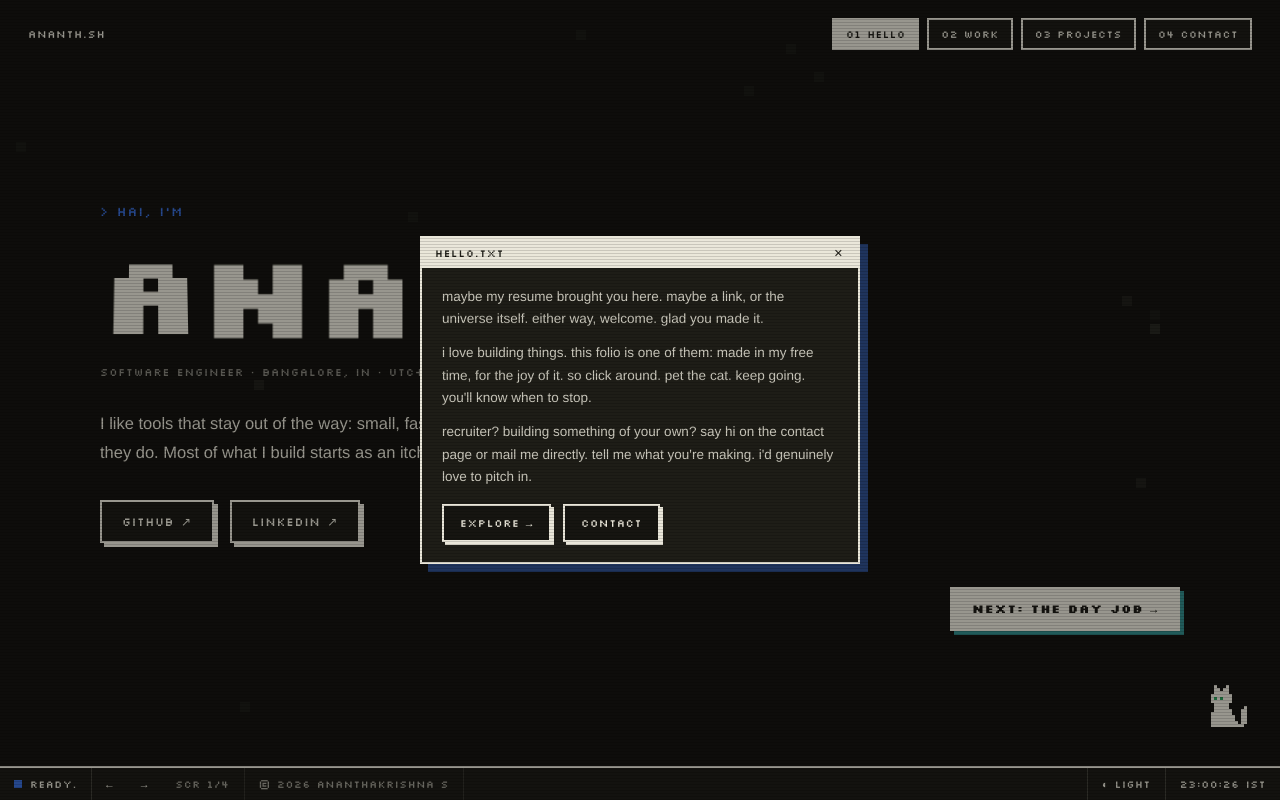
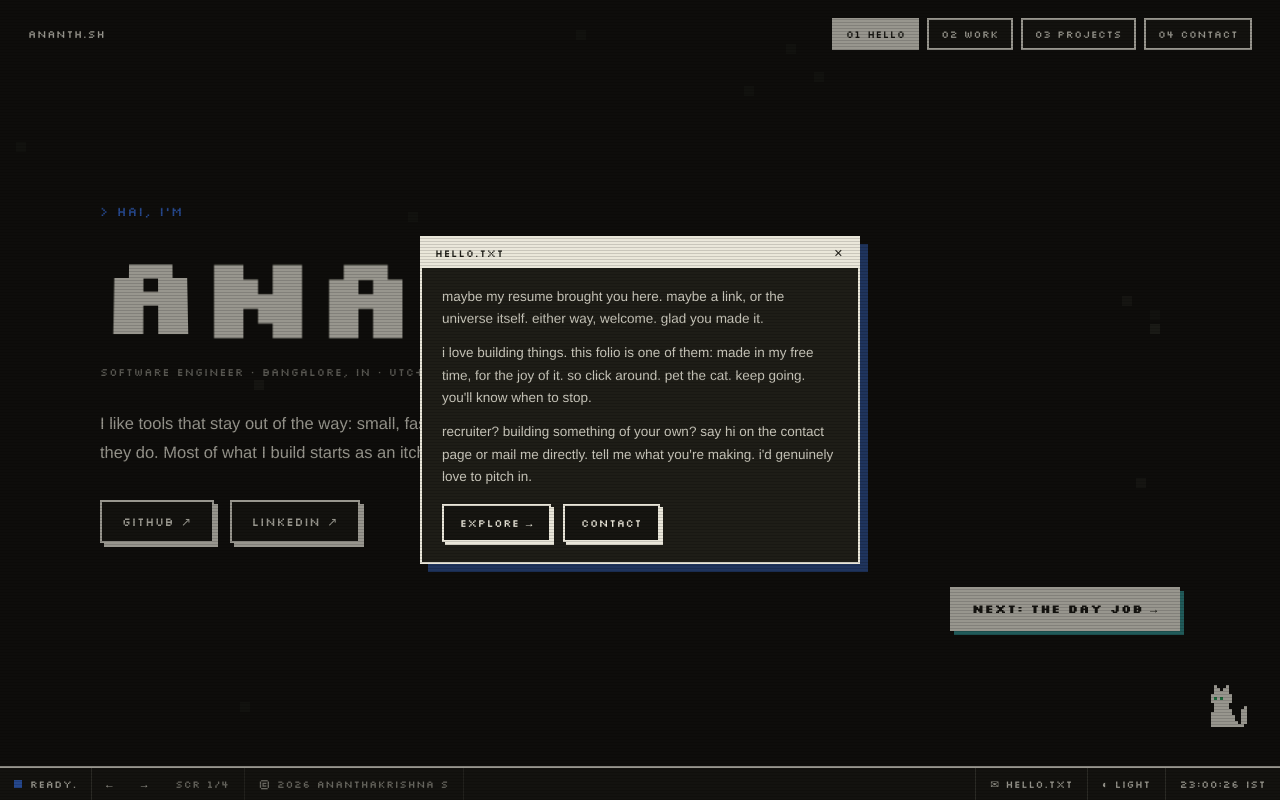
Before and after one commit to Ananthakrishna24/anantha.sh, a Svelte app: page / in a window 1280 px wide. Built offline with nearby package versions, Linux system fonts and the light colour scheme.

Commit message:
feat: enhance Intro component with open function and add hello button for welcome note

```diff
--- a/src/App.svelte
+++ b/src/App.svelte
@@ -46,6 +46,7 @@
     if (n >= 1 && n <= 4) goTo(n - 1)
   }
 
+  let intro
   let touchX = null
   function touchStart(e) {
     touchX = e.touches[0].clientX
@@ -85,7 +86,7 @@
 
 <PixelCanvas />
 <Cat {screen} {theme} />
-<Intro oncontact={() => goTo(3)} />
+<Intro bind:this={intro} oncontact={() => goTo(3)} />
 
 <header class="px">
   <span>ANANTH.SH</span>
@@ -112,6 +113,7 @@
   <button aria-label="Next screen" onclick={() => nav(1)}>→</button>
   <span class="dim">SCR {screen + 1}/4</span>
   <span class="dim hide-sm">{copy}</span>
+  <button id="hello-btn" aria-label="Read the welcome note" onclick={() => intro.open()}>✉ HELLO.TXT</button>
   <button id="theme-btn" onclick={toggleTheme}>◐ {theme === 'dark' ? 'LIGHT' : 'DARK'}</button>
   <span class="hide-sm" id="clock">{clock}</span>
 </footer>
--- a/src/Intro.svelte
+++ b/src/Intro.svelte
@@ -3,6 +3,10 @@
 
   let { oncontact } = $props()
   let show = $state(false)
+
+  export function open() {
+    show = true
+  }
 
   onMount(() => {
     if (localStorage.getItem('v6-intro')) return
--- a/src/app.css
+++ b/src/app.css
@@ -238,7 +238,8 @@ footer button {
   transition: background 0.2s;
 }
 footer button:hover { background: var(--ink); color: var(--paper); }
-#theme-btn { margin-left: auto; border-right: none; border-left: 1px solid var(--line); letter-spacing: 0.06em; font-size: 10.5px; }
+#hello-btn { margin-left: auto; border-right: none; border-left: 1px solid var(--line); letter-spacing: 0.06em; font-size: 10.5px; }
+#theme-btn { border-right: none; border-left: 1px solid var(--line); letter-spacing: 0.06em; font-size: 10.5px; }
 #clock { border-right: none; border-left: 1px solid var(--line); font-variant-numeric: tabular-nums; }
 .dim { opacity: 0.65; }
 
```
